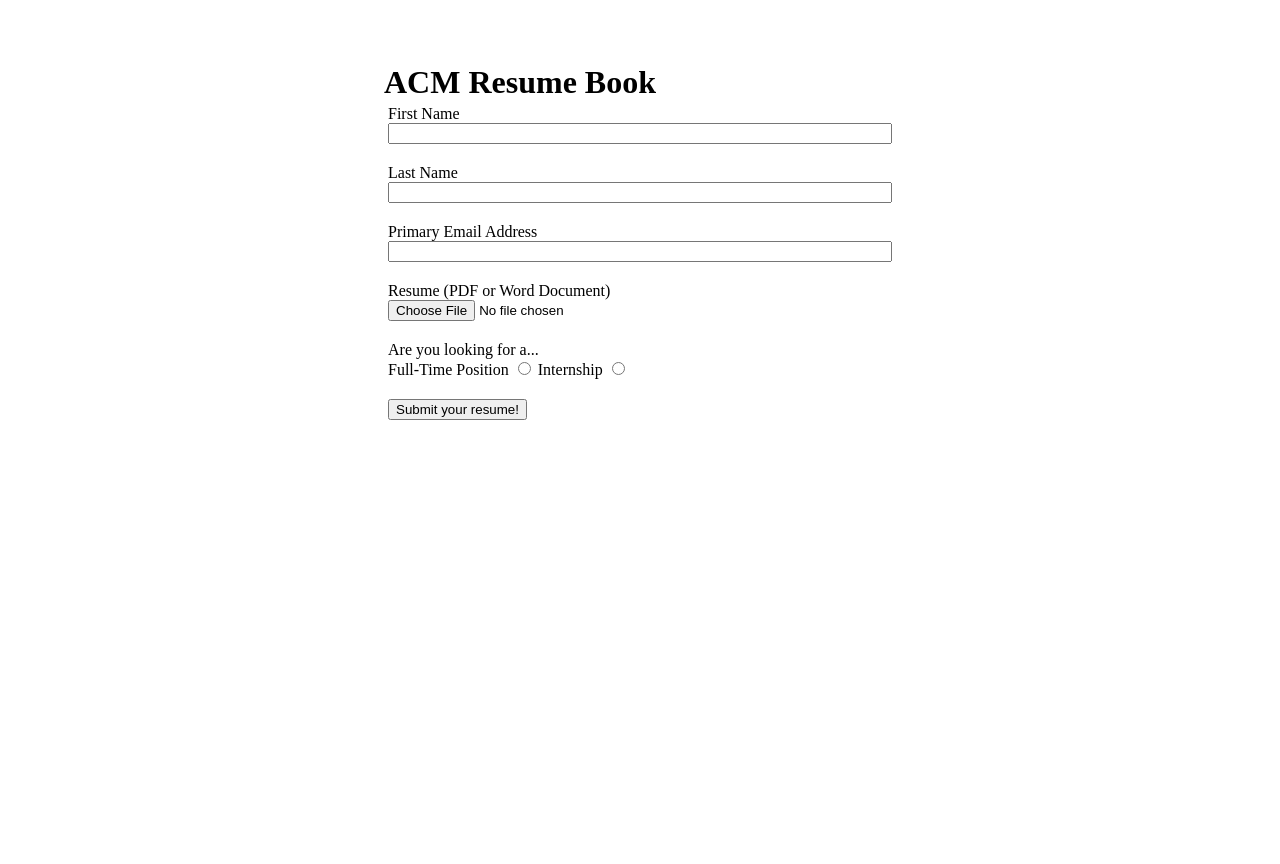
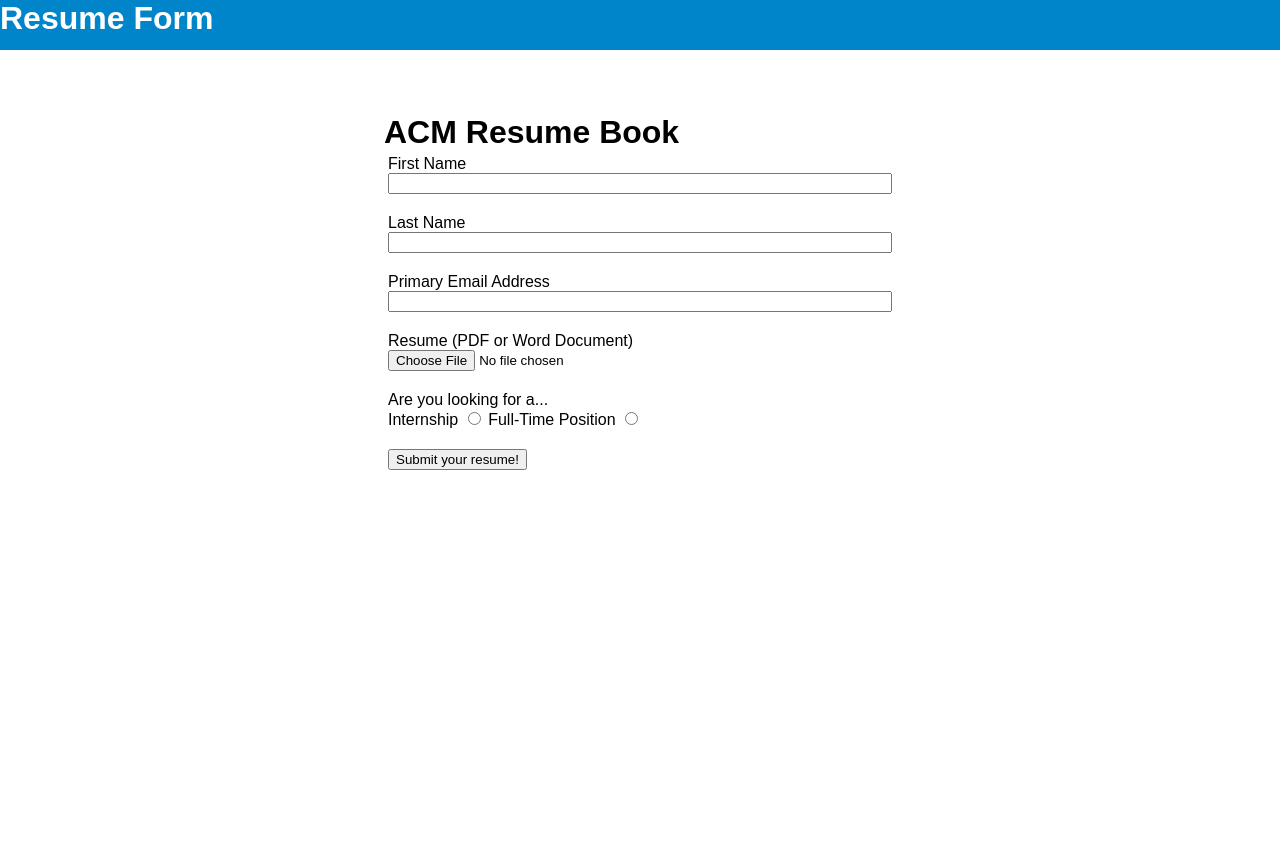
Before and after one commit to scottross123/resume-book, a Flask app: page / in a window 1280 px wide. After the commit the page ends 470 px from the top, so only its background shows below. Run offline with Flask 2, Linux system fonts and the light colour scheme.

Commit message:
did some styling

```diff
--- a/app/static/style.css
+++ b/app/static/style.css
@@ -6,11 +6,15 @@
 
 :root {
     /* custom properties/variables */
+    --header-bg-color: #0085ca;
+    --bg-font-color: white;
+    --ff-primary: Sans-Serif
 }
 
 body {
     margin: 0;
     min-height: 100vh;
+    font-family: var(--ff-primary);
 }
 
 h1, p {
@@ -20,6 +24,12 @@ h1, p {
 main {
     margin: 4rem auto;
     width: 40%
+}
+
+header {
+    height: 50px;
+    background-color: var(--header-bg-color);
+    color: var(--bg-font-color);
 }
 
 .form-input {
--- a/app/templates/index.html
+++ b/app/templates/index.html
@@ -8,7 +8,7 @@
   </head>
   <body>
     <header>
-
+      <h1>Resume Form</h1>
     </header>
     <main>
       <h1>ACM Resume Book</h1>
@@ -35,10 +35,10 @@
 
         <div class="form-group">
           <p>Are you looking for a...</p>
+          <label for="internship">Internship</label>
+          <input id="internship" name="job" type="radio" value="internship" required>
           <label for="full-time">Full-Time Position</label>
           <input id="full-time" name="job" type="radio" value="full-time" required>
-          <label for="internship">Internship</label>
-          <input id="internship" name="job" type="radio" value="internship" required>
         </div>
 
         <div class="form-group">
@@ -46,5 +46,8 @@
         </div>
       </form>
     </main>
+    <footer>
+
+    </footer>
   </body>
 </html>
```
